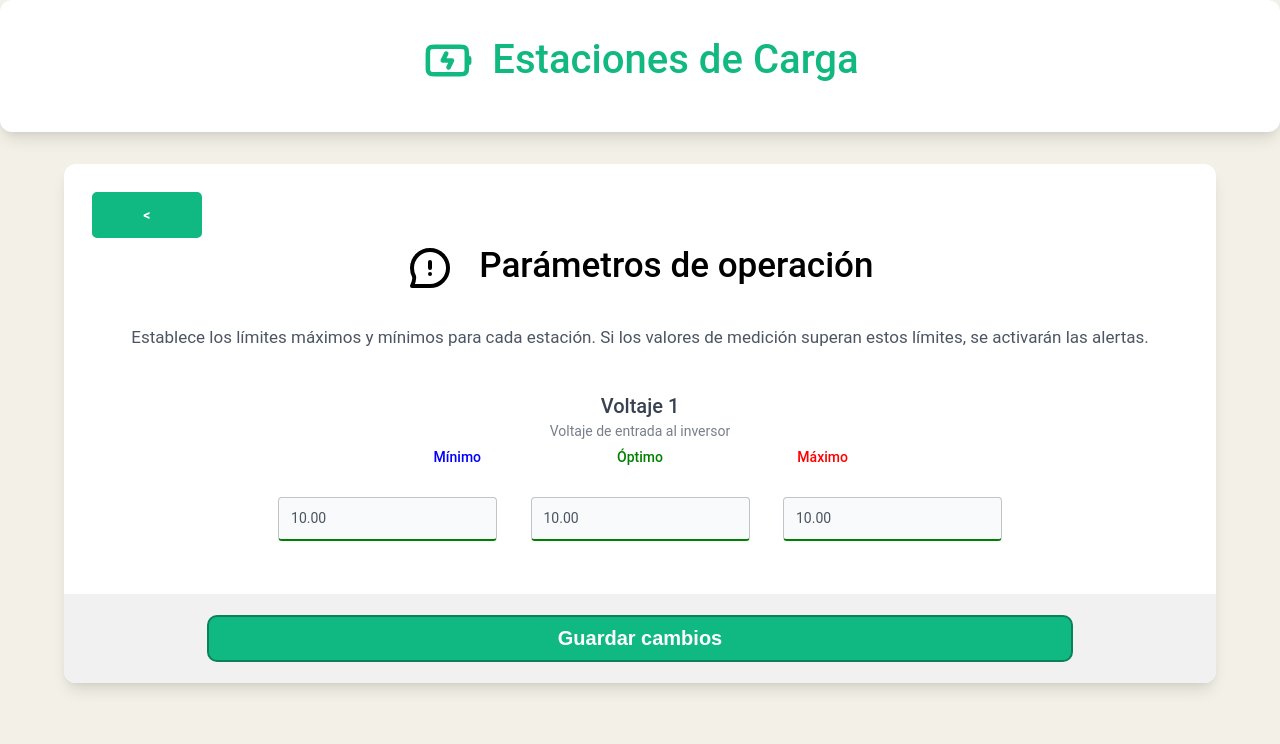
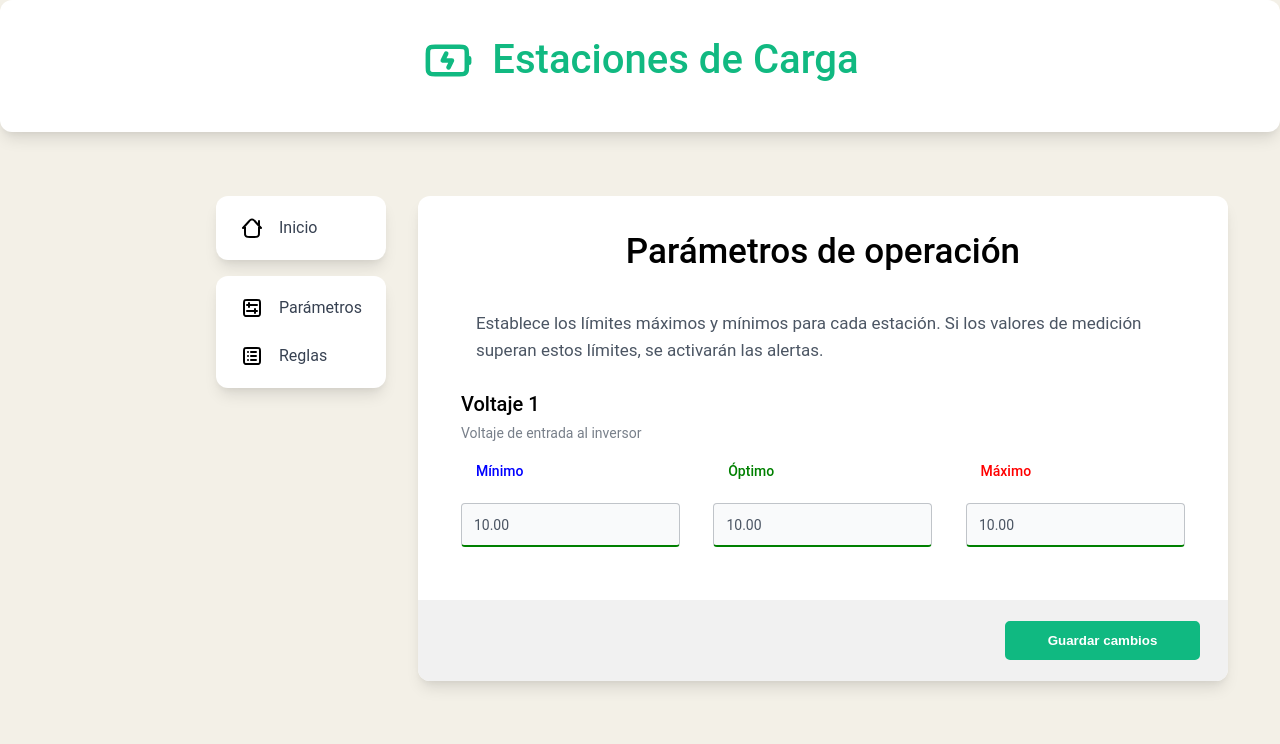
Before and after one commit to Marco-uwu/Django-Estaciones, a Django app: page /parametros/ in a window 1280 px wide. Shown: the top 744 px of the page. Run offline with Django 4.2, Linux system fonts and the light colour scheme; a user stored in the database is signed in; tables that the repository leaves empty hold one stand-in row (values such as "Sample post").

Commit message:
Cambios estéticos a la interfaz "Parámetros", para poder agregar apartado de reglas.

```diff
--- a/estaciones_carga/parametros/templates/index_parametros.html
+++ b/estaciones_carga/parametros/templates/index_parametros.html
@@ -15,6 +15,8 @@
 	</head>
 	<body>
 		<main class="demo-page-content">
+
+			<!-- Encabezado -->
 			<section style="background-color: #FFFF;">
 				<div>
 					<h1 class="centered-title">
@@ -23,68 +25,106 @@
 					</h1>
 				</div>
 			</section>
+			<!-- Contenido -->
+			<div class="demo-page" >
 
+				<!-- Bloque de navegación -->
+				<div class="demo-page-navigation" >
 
-                        <section style="text-align: center;width: 90%; margin: 0 auto;">
+					<nav>
+						<ul>
+							<li>
+								<a href="{% url 'inicio' %}">
+									<img src="{% static 'icons/house-chimney-blank-svgrepo-com.svg' %}" width="24" height="24" style="margin-right: 15px;">
+									Inicio
+								</a>
+							</li>
+						</ul>
+					</nav>
 
+					<br>
+
+					<nav>
+						<ul>
+							<li>
+								<a href="">
+									<img src="{% static 'icons/square-sliders-svgrepo-com.svg' %}" width="24" height="24" style="margin-right: 15px;">
+									Parámetros
+								</a>
+							</li>
+						</ul>
+
+						<ul>
+							<li>
+								<a href="">
+									<img src="{% static 'icons/square-list-svgrepo-com.svg' %}" width="24" height="24" style="margin-right: 15px;">
+									Reglas
+								</a>
+							</li>
+						</ul>
+					</nav>
+				</div>
+
+				<!-- Tablas de información -->
+				<main class="demo-page-content" style="width: 100%">
+					<!-- Sección "Parámetros" -->
+					<section>
 						<div>
-                                        <a style="width:10%" href="{% url 'inicio' %}" class="red-button">
-                                                <span class="text">&#60;</span>
-                                        </a>
-
-                                        <h1 style="font-size:35px;">
-                                                        <img src="{% static 'icons/message-circle-exclamation-svgrepo-com.svg' %}" alt="Icono de parametros" width="48" height="48" style="margin-right: 16px;vertical-align: middle;">
+							<h1 style="color:black;font-size:35px;text-align: center;">
 								Parámetros de operación
 							</h1>
-
-                                        <p style="font-size:17px;text-align: center;margin: 30px;">
+							<p style="font-size:17px;text-align: left;margin: 30px;">
 								Establece los límites máximos y mínimos para cada estación. Si los valores de medición superan estos límites, se activarán las alertas.
 							</p>
 						</div>
 
-                                <div>
+						<div class="nice-form-group">
+
 							<form onsubmit="validarFormulario(event)" id="form-parametros" method="post">
 								{% csrf_token %}
-                                                <div class="nice-form-group">
 
 								{% for parametro in parametros %}
-                                                                <br>
-                                                                <label class ="nombre-parametro">{% cycle 'Voltaje 1' 'Voltaje 2' 'Voltaje 3' 'Voltaje 4' 'Voltaje 5' 'Intensidad 1'  'Intensidad 2' 'Temperatura'%}</label>
-                                                                <small>{% cycle 'Voltaje de entrada al inversor' 'Voltaje del aerogenerador' 'Voltaje de carga de batería' 'Voltaje de CFE' 'Voltaje de entrada al inversor' 'Corriente del módulo regulador' 'Corriente del módulo inversor' 'Temperatura del banco de baterías'%}</small>
-
-                                                                <div class="nice-form-group">
-                                                                        <div class = "tituloParametro">
-                                                                                <div style="flex: 1;"><strong style="color: blue">Mínimo</strong></div>
-                                                                                <div style="flex: 1;"><strong style="color: green">Óptimo</strong></div>
-                                                                                <div style="flex: 1;"><strong style="color: red">Máximo</strong></div>
-                                                                        </div>
+									<div class="nice-form-group" style="margin: 15px;">
+										<h1>
+											{% cycle 'Voltaje 1' 'Voltaje 2' 'Voltaje 3' 'Voltaje 4' 'Voltaje 5' 'Intensidad 1'  'Intensidad 2' 'Temperatura'%}
+										</h1>
+										<small>
+											{% cycle 'Voltaje de entrada al inversor' 'Voltaje del aerogenerador' 'Voltaje de carga de batería' 'Voltaje de CFE' 'Voltaje de entrada al inversor' 'Corriente del módulo regulador' 'Corriente del módulo inversor' 'Temperatura del banco de baterías'%}
+										</small>
 									</div>
 
 									<div class="nice-form-group">
+										<span style="margin: 30px;">
+											<div style="display: inline-block;width: 33%"><strong style="color: blue">Mínimo</strong></div>
+											<div style="display: inline-block;width: 33%"><strong style="color: green">Óptimo</strong></div>
+											<div style="display: inline-block;width: 33%"><strong style="color: red">Máximo</strong></div>
+										</span>
+									</div>
+
+									<div class="nice-form-group" style="margin: 0px;">
 										<input type="number" id="v_min_{{forloop.counter}}" name="v_min_{{forloop.counter}}" form="form-parametros" step="0.01" placeholder="{{ parametro.valor_min }} {% cycle 'V' 'V' 'V' 'V' 'V' 'A' 'A' '°C'%}" class ="input-parametro" value="{{ parametro.valor_min }}" required>
 										<input type="number" id="v_ide_{{forloop.counter}}" name="v_ide_{{forloop.counter}}" form="form-parametros" step="0.01" placeholder="{{ parametro.valor_ide }} {% cycle 'V' 'V' 'V' 'V' 'V' 'A' 'A' '°C'%}" class ="input-parametro" value="{{ parametro.valor_ide }}" required>
 										<input type="number" id="v_max_{{forloop.counter}}" name="v_max_{{forloop.counter}}" form="form-parametros" step="0.01" placeholder="{{ parametro.valor_max }} {% cycle 'V' 'V' 'V' 'V' 'V' 'A' 'A' '°C'%}" class ="input-parametro" value="{{ parametro.valor_max }}" required>
 									</div>
 								{% endfor %}
-
-                                                        <details>
-                                                                <summary>
-                                                                        <td style="text-align: center;">
-                                                                                <input type="submit" value="Guardar cambios" form="form-parametros" class="boton-parametro">
-                                                                        </td>
-                                                                </summary>
-                                                        </details>
-
-                                                </div>
 							</form>
 						</div>
 
+						<details>
+							<summary style="display: flex; justify-content: flex-end;">
+								<input type="submit" value="Guardar cambios" form="form-parametros" class="red-button">
+							</summary>
+						</details>
 					</section>
 				</main>
+			</div>
+
+
 		{% if mensaje %}
 			<script>
 				alert(" {{ mensaje }} ");
 			</script>
 		{% endif %}
+
 	</body>
 </html>
```
Also changed, not shown: estaciones_carga/static/icons/square-list-svgrepo-com.svg (added), estaciones_carga/static/icons/square-sliders-svgrepo-com.svg (added). Lines whose indentation alone changed are shown as unchanged.
